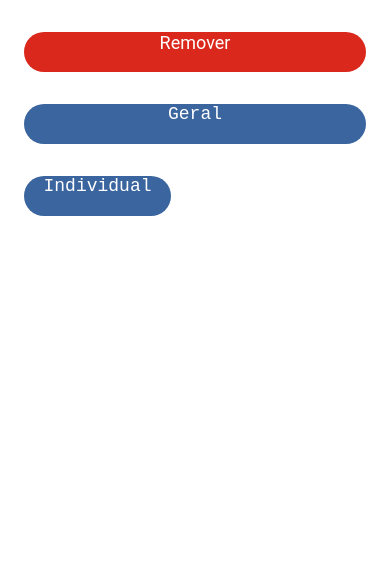
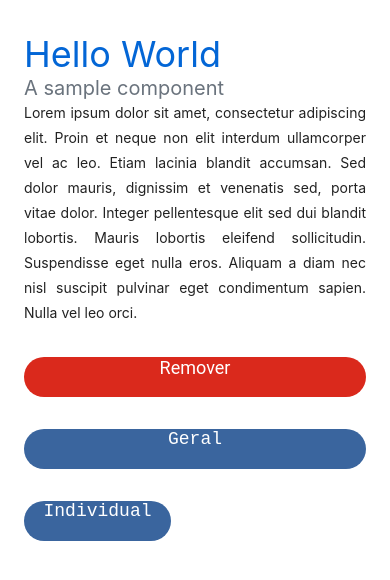
Before and after one commit to lucasvalenteds/poc-rn-components, a React Native app: screen / in a window 390 px wide. Shown: the top 580 px of the page. Built offline with nearby package versions, Linux system fonts and the light colour scheme.

Commit message:
Add Text examples

```diff
--- a/src/App.tsx
+++ b/src/App.tsx
@@ -7,6 +7,7 @@ import {
   StatusBar,
 } from 'react-native';
 import {PrimaryButton, SecondaryButton} from './Button';
+import { Title, Subtitle, Paragraph } from './Text';
 
 const App: React.FC = (): React.ReactElement => {
   const style = StyleSheet.create({
@@ -28,6 +29,13 @@ const App: React.FC = (): React.ReactElement => {
       <SafeAreaView>
         <ScrollView>
           <View style={style.fullWidth}>
+              <Title>Hello World</Title>
+              <Subtitle>A sample component</Subtitle>
+              <Paragraph>
+                  Lorem ipsum dolor sit amet, consectetur adipiscing elit. Proin et neque non elit interdum ullamcorper vel ac leo. Etiam lacinia blandit accumsan. Sed dolor mauris, dignissim et venenatis sed, porta vitae dolor. Integer pellentesque elit sed dui blandit lobortis. Mauris lobortis eleifend sollicitudin. Suspendisse eget nulla eros. Aliquam a diam nec nisl suscipit pulvinar eget condimentum sapien. Nulla vel leo orci.
+              </Paragraph>
+          </View>
+          <View style={style.fullWidth}>
             <SecondaryButton>Remover</SecondaryButton>
           </View>
           <View style={style.fullWidth}>
```
